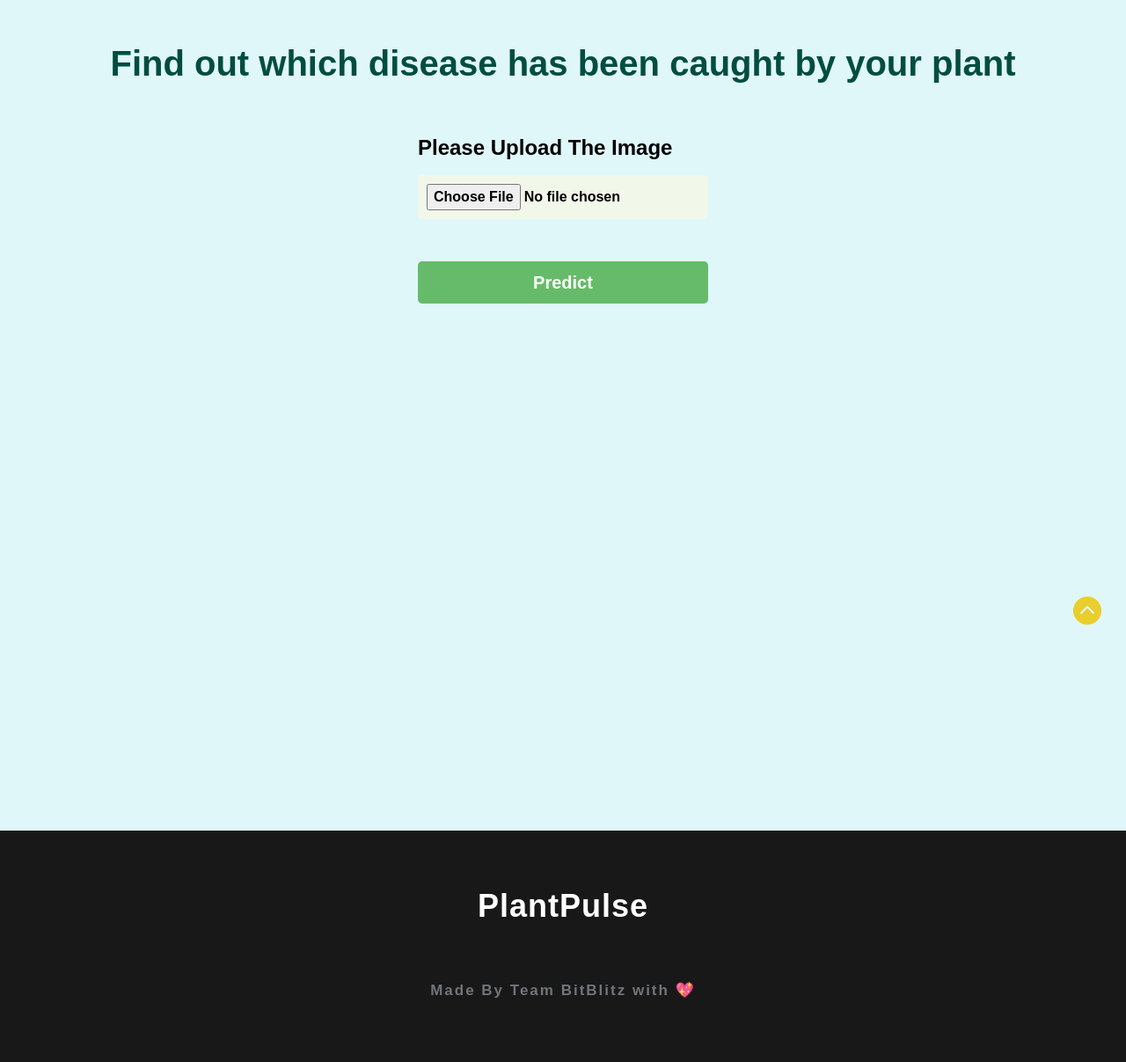
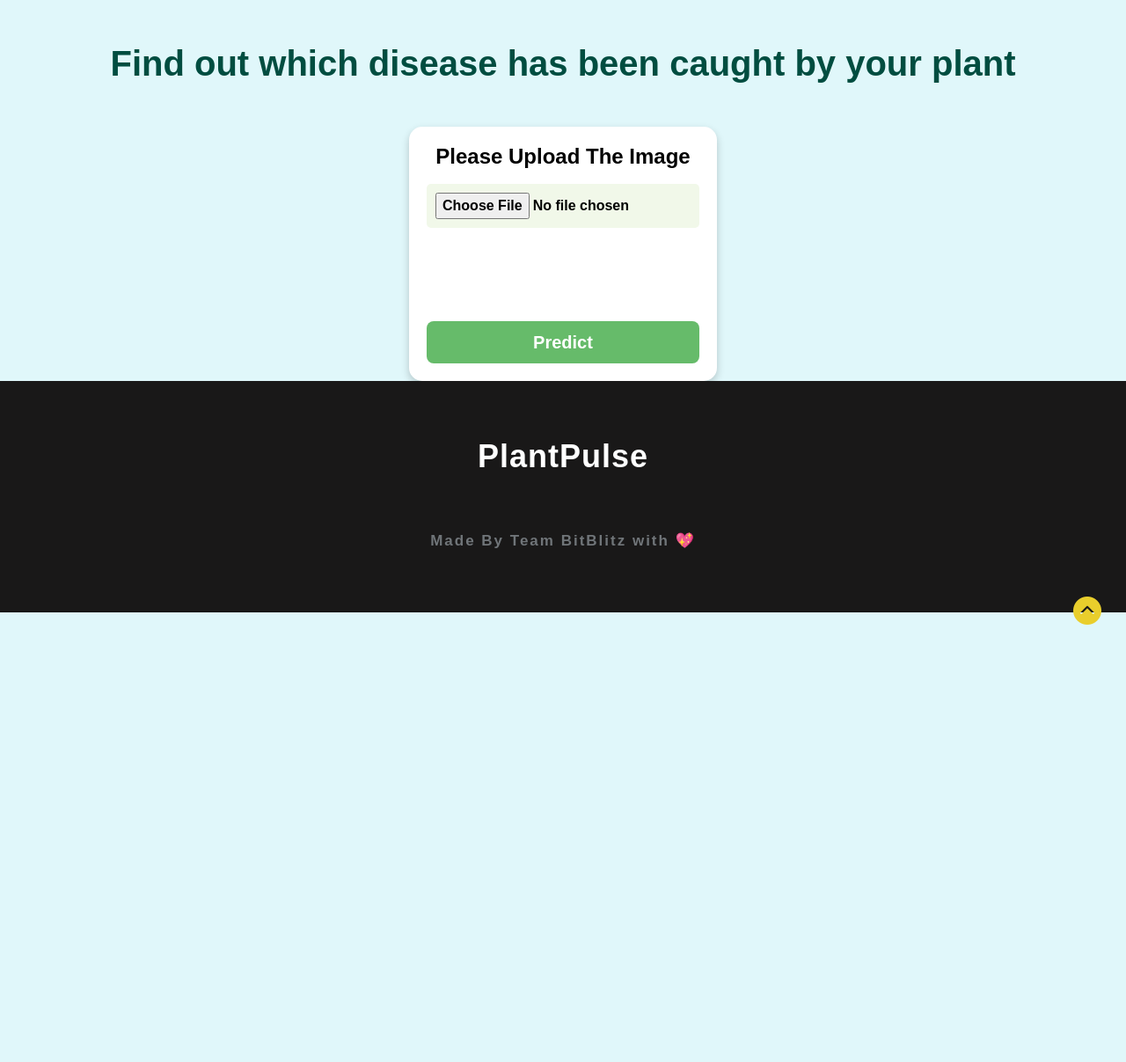
Before and after one commit to Riya-jalan/PlantPulse, a Flask app: page /disease-predict in a window 1280 px wide. Shown: the part 56-1263 px from the top of the page at 88% size. After the commit the page ends 766 px from the top, so only its background shows below. Run offline with Flask 3, Linux system fonts and the light colour scheme; parts of the project's set-up code (start-up, migrations or seed data) failed here and were passed over; some libraries are stand-ins or nearby versions; some web fonts are replaced.

Commit message:
imagecorr

```diff
--- a/APP/templates/disease.html
+++ b/APP/templates/disease.html
@@ -7,15 +7,18 @@
     background-color: #e0f7fa;
   }
 
-  /* Style for the container div */
+  /* Style for the container div to look like a box */
   .container-div {
     width: 350px;
-    height: 50rem;
-    margin: 0px auto;
+    height: auto;
+    margin: 0 auto;
     color: black;
-    border-radius: 25px;
-    padding: 10px 10px;
+    background-color: #ffffff;
+    border-radius: 15px;
+    padding: 20px;
+    box-shadow: 0px 4px 10px rgba(0, 0, 0, 0.2); /* Adds shadow for box effect */
     font-weight: bold;
+    text-align: center;
   }
 
   /* Style for the file input box */
@@ -24,6 +27,7 @@
     background-color: #f1f8e9;
     border-radius: 5px;
     padding: 10px;
+    width: 100%;
   }
 
   /* Style for the Predict button */
@@ -31,6 +35,8 @@
     font-weight: bold;
     background-color: #66bb6a; /* Light green color */
     color: white;
+    width: 100%; /* Full width of button */
+    border-radius: 8px;
   }
 
   /* Style for the header text */
@@ -39,6 +45,15 @@
     color: #004d40;
     margin: 0px;
     font-weight: 700; /* Bold text for the header */
+  }
+
+  /* Style for preview image */
+  #output-image {
+    max-width: 100%;
+    height: auto;
+    border-radius: 10px;
+    margin-top: 10px;
+    box-shadow: 0px 4px 8px rgba(0, 0, 0, 0.2);
   }
 </style>
 
@@ -54,7 +69,8 @@
     <input type="file" name="file" class="form-control-file" id="inputfile" onchange="preview_image(event)">
     <br><br>
     <img id="output-image" class="rounded mx-auto d-block" />
-    <button class="btn btn-lg btn-predict btn-block" type="submit">Predict</button>
+    <br><br>
+    <button class="btn btn-lg btn-predict" type="submit">Predict</button>
   </form>
 </div>
 
--- a/APP/templates/fertilizer.html
+++ b/APP/templates/fertilizer.html
@@ -19,7 +19,7 @@ label[for="crop"] {
     display: flex;
     justify-content: flex-start;
     gap: 20px; /* Space between image container and form container */
-    margin-top: 50px; /* Adds space below the h1 */
+    margin-top: -10px; /* Adds space below the h1 */
     position: relative;
   }
 
```
